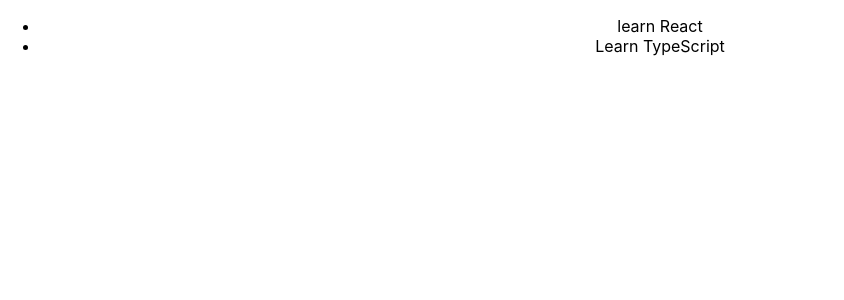
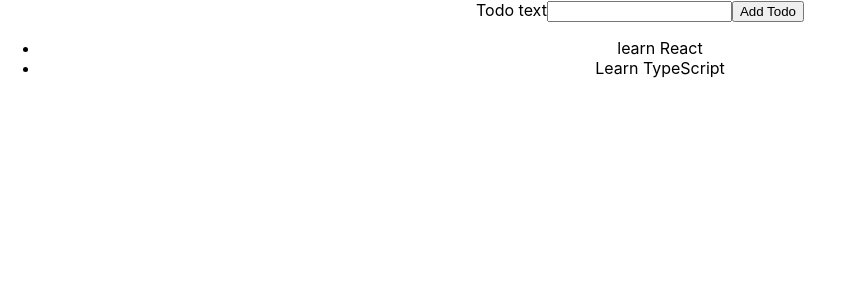
Before and after one commit to CheVanThao/type-script-guide, a React (Create React App) app in the folder react-ts/: page / in a window 1280 px wide. Shown: the top 300 px of the page, without its empty margins (0-844 px from the left). Built offline with nearby package versions, Linux system fonts and the light colour scheme.

Commit message:
add event submitHandler with useRef

```diff
--- a/react-ts/src/App.tsx
+++ b/react-ts/src/App.tsx
@@ -1,5 +1,6 @@
 import React from 'react';
 import './App.css';
+import NewTodo from './components/NewTodo';
 import Todos from './components/Todos';
 import Todo from './model/todo';
 
@@ -8,6 +9,7 @@
 
   return (
     <div className="App">
+      <NewTodo />
       <Todos items={todos}/>
     </div>
   );
--- /dev/null
+++ b/react-ts/src/components/NewTodo.tsx
@@ -0,0 +1,22 @@
+import React, { useRef } from "react";
+
+const NewTodo = () => {
+  const submitHandler = (event: React.FormEvent) => {
+    event.preventDefault();
+    // current? khi chưa dùng hay k có giá trị sẽ tự động gắn null
+    // nếu biết chắc chắn 100% có giá trị thì nên bỏ vào current!
+    const enteredText = todoTextInput.current!.value
+  };
+
+  const todoTextInput = useRef<HTMLInputElement>(null);
+
+  return (
+    <form onSubmit={submitHandler}>
+      <label htmlFor="text">Todo text</label>
+      <input type="text" id="text" ref={todoTextInput}/>
+      <button>Add Todo</button>
+    </form>
+  );
+};
+
+export default NewTodo;
```
